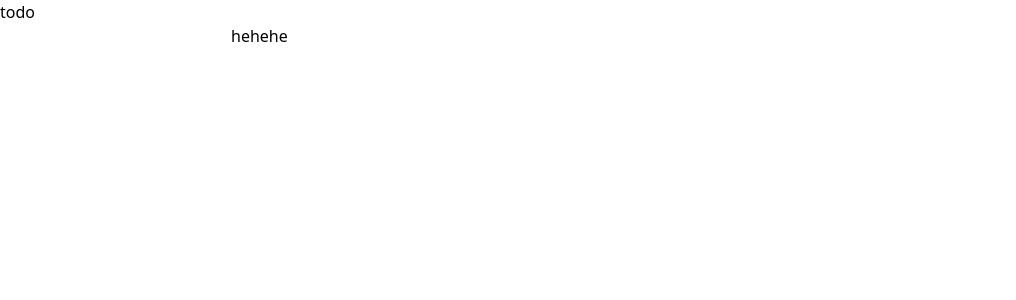
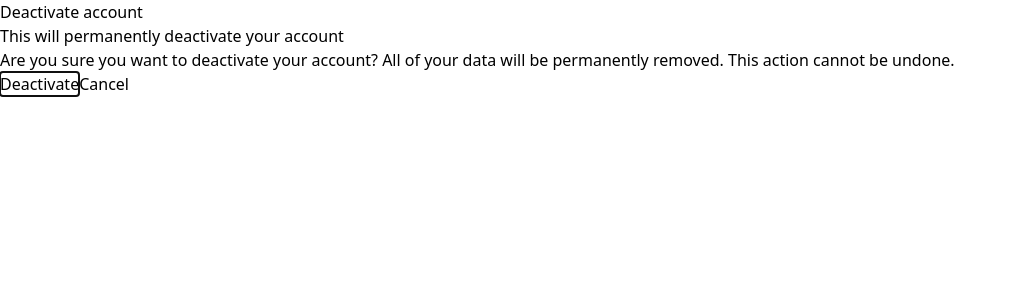
Before and after one commit to fahrikurniawan99/todoapp, a React (Create React App) app: page /testing in a window 1280 px wide. Shown: the top 300 px of the page, without its empty margins (0-1016 px from the left). Built offline with nearby package versions, Linux system fonts and the light colour scheme.

Commit message:
menambah transitionn

```diff
--- a/src/components/TodoList/TodoList.js
+++ b/src/components/TodoList/TodoList.js
@@ -1,4 +1,4 @@
-import { Menu } from "@headlessui/react";
+import { Menu, Transition } from "@headlessui/react";
 
 function TodoList(props) {
   return (
@@ -25,12 +25,26 @@
                   />
                 </div>
                 <div>
-                  <h1 className="text-lg text-gray-800">{todo.activity}</h1>
+                  <h1
+                    className={`text-lg text-gray-800 ${
+                      todo.done && "line-through"
+                    }`}
+                  >
+                    {todo.activity}
+                  </h1>
                 </div>
                 <Menu as="div" className="relative">
                   <Menu.Button className="flex items-center outline-none">
                     <img src="dots.svg" alt="" srcset="" />
                   </Menu.Button>
+                  <Transition
+                    enter="transition-all duration-300"
+                    enterFrom="opacity-0 scale-50"
+                    enterTo="opacity-100 sclae-100"
+                    leave="transition-all duration-300"
+                    leaveFrom="opacity-100 scale-100"
+                    leaveTo="opacity-0 scale-50"
+                  >
                     <Menu.Items className="focus:outline-none absolute top-full w-32 right-0 bg-white shadow-xl rounded origin-top-right">
                       <Menu.Item className="flex text-xs py-3 px-6 hover:bg-indigo-100">
                         <h1 onClick={() => props.onClickEdit(todo)}>Edit</h1>
@@ -41,6 +55,7 @@
                         </h1>
                       </Menu.Item>
                     </Menu.Items>
+                  </Transition>
                 </Menu>
               </div>
             );
--- a/src/pages/Testing/Testing.js
+++ b/src/pages/Testing/Testing.js
@@ -1,23 +1,26 @@
 import React, { useState } from "react";
+import { Dialog } from "@headlessui/react";
 
 function Testing() {
-  const [ activity, setActivity ] = useState("");
-  const [ todos, setTodos] = useState([]);
-  const handlerSave = (event) => {
-    event.preventDefault()
-    setTodos(activity)
-    console.log(todos);
-  };
+  let [isOpen, setIsOpen] = useState(true);
   return (
     <div>
-      <h1>todo</h1>
-      <form onSubmit={(event => handlerSave(event))}>
-        <input
-          type="text"
-          onChange={(event) => setActivity(event.target.value)}
-        />
-        <button type="submit">hehehe</button>
-      </form>
+      <Dialog open={isOpen} onClose={() => setIsOpen(false)}>
+        <Dialog.Panel>
+          <Dialog.Title>Deactivate account</Dialog.Title>
+          <Dialog.Description>
+            This will permanently deactivate your account
+          </Dialog.Description>
+
+          <p>
+            Are you sure you want to deactivate your account? All of your data
+            will be permanently removed. This action cannot be undone.
+          </p>
+
+          <button onClick={() => setIsOpen(false)}>Deactivate</button>
+          <button onClick={() => setIsOpen(false)}>Cancel</button>
+        </Dialog.Panel>
+      </Dialog>
     </div>
   );
 }
```
Lines whose indentation alone changed are shown as unchanged.
